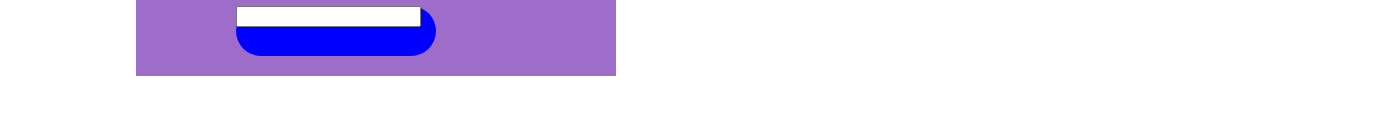
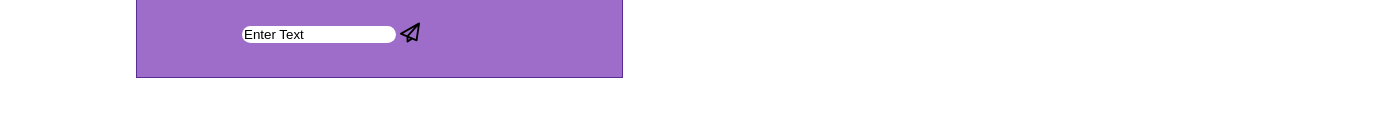
Before and after one commit to C5-AlhajjajKhalaf/blog-chattt, a plain HTML site: page Chat/index.html in a window 1280 px wide. Shown: the part 567-684 px from the top of the page, 1394 px wide, since content can reach past the window. Drawn offline with Linux system fonts and the light colour scheme.

Commit message:
chat1112525sssEnd

```diff
--- a/Chat/index.html
+++ b/Chat/index.html
@@ -1,7 +1,7 @@
 <!DOCTYPE html>
 <html lang="en">
 <head>
-
+  <link rel='stylesheet' href='https://cdnjs.cloudflare.com/ajax/libs/font-awesome/4.7.0/css/font-awesome.min.css'>
     <meta charset="UTF-8">
     <meta http-equiv="X-UA-Compatible" content="IE=edge">
     <meta name="viewport" content="width=device-width, initial-scale=1.0">
@@ -50,7 +50,9 @@
 </div>
 <div class ="three">
   <div>
-    <input />
+    <input value="Enter Text"/>
+    <i class="fa fa-send-o iconee" style="font-size:20px"></i>
+
   </div>
 
 </div>
@@ -62,3 +64,5 @@
 
 </body>
 </html>
+
+<!DOCTYPE html>                    <html>
--- a/Chat/style.css
+++ b/Chat/style.css
@@ -6,9 +6,12 @@ background-color:white
 
 }
 .Big{
+    width: 485px;
     display: flex;
     flex-direction: column;
     /* gap: 40px; */
+    border: 1px solid;
+    border-color: rgb(91, 42, 148);
 }
 .One{
     color: white;
@@ -49,7 +52,7 @@ background-color:white
 }
 .three{
     color: white;
-    width: 450px;
+    width: 455px;
     height: 70px;
     padding-left: 30px;
     padding-top: 10px;
@@ -60,9 +63,26 @@ background-color:white
 }
 .three div{
     width: 200px;
-    height: 50px;
-    background-color: blue;
+    height: 30px;
+    /* background-color: blue; */
     border-radius: 50px;
     position:  relative;
     left: 70px;
+    padding: 5px;
 }
+.iconee{
+    width: 30px;
+    height: 25px;
+    position: relative;
+    top: 11px;
+    color: black;
+}
+input{
+    width: 150px;
+    height: 90;
+    border-radius: 50px;
+    position: relative;
+    top: 10px;
+    border: none;
+
+}
```
